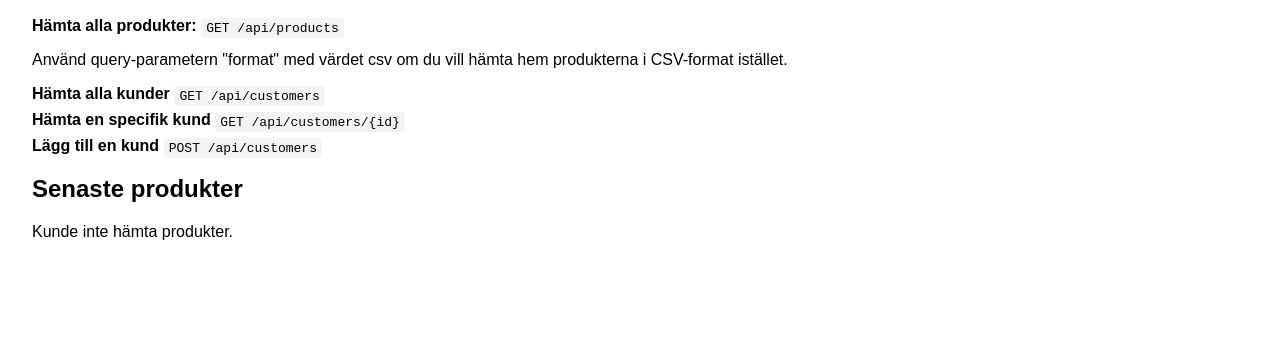
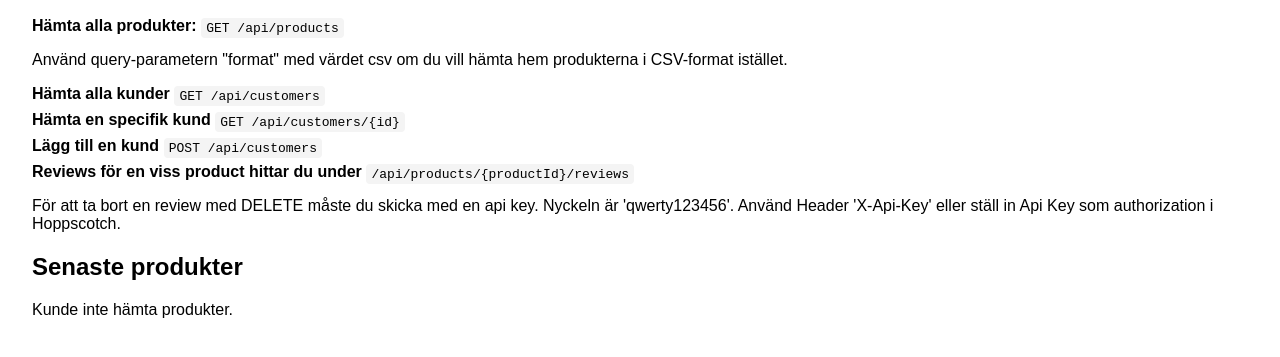
Before and after one commit to BYSuvNet/daapi, a plain HTML site: page wwwroot/index.html in a window 1280 px wide. Shown: the part 121-478 px from the top of the page. Drawn offline with Linux system fonts and the light colour scheme; no server answers.

Commit message:
Add instructions

```diff
--- a/wwwroot/index.html
+++ b/wwwroot/index.html
@@ -31,6 +31,11 @@
         <li>
             <strong>Lägg till en kund</strong>
             <code>POST /api/customers</code>
+        </li>
+                <li>
+            <strong>Reviews för en viss product hittar du under</strong>
+            <code>/api/products/{productId}/reviews</code>
+            <p>För att ta bort en review med DELETE måste du skicka med en api key. Nyckeln är 'qwerty123456'. Använd Header 'X-Api-Key' eller ställ in Api Key som authorization i Hoppscotch.</p>
         </li>
     </ul>
 
```
